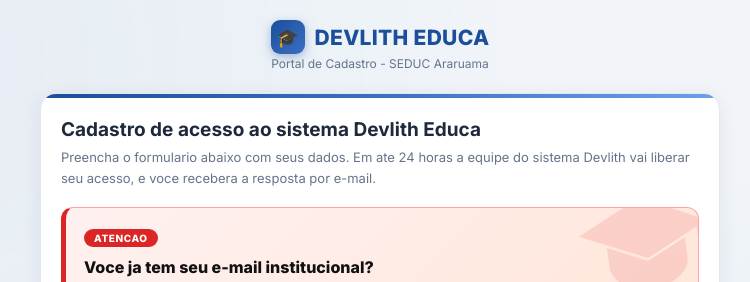
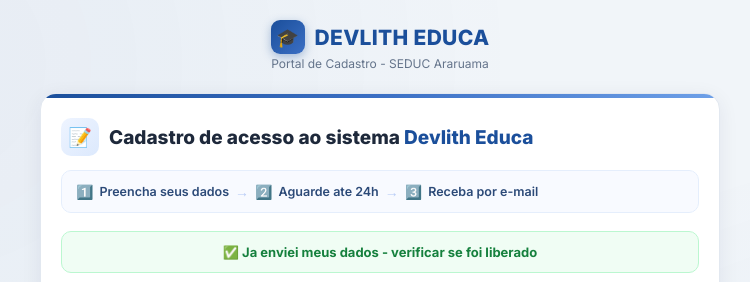
Before and after one commit to Config-design/seduc-cadastro, a plain HTML site: page cadastro.html in a window 1280 px wide. Shown: the top 282 px of the page, without its empty margins (260-1010 px from the left). Drawn offline with Linux system fonts and the light colour scheme.

Commit message:
Add files via upload

```diff
--- a/cadastro.html
+++ b/cadastro.html
@@ -48,8 +48,35 @@ body{
   position:absolute;top:0;left:0;right:0;height:4px;
   background:linear-gradient(90deg,var(--brand),#3B6FC4,#6EA0E8);
 }
-h1{font-size:19px;margin-bottom:6px;color:var(--text);}
+h1{font-size:19px;color:var(--text);font-weight:800;}
+h1 .marca{color:var(--brand);}
 .hint{font-size:13px;color:var(--muted);line-height:1.6;margin-bottom:18px;}
+.titulo-row{display:flex;align-items:center;gap:10px;margin-bottom:14px;}
+.titulo-ico{
+  flex-shrink:0;
+  width:38px;height:38px;border-radius:10px;
+  background:linear-gradient(135deg,#EEF4FF,#DCE9FD);
+  display:flex;align-items:center;justify-content:center;
+  font-size:19px;
+}
+.passos{
+  display:flex;
+  align-items:center;
+  gap:6px;
+  flex-wrap:wrap;
+  background:#F8FAFF;
+  border:1px solid #E5EEFC;
+  border-radius:10px;
+  padding:12px 14px;
+  margin-bottom:18px;
+}
+.passo{display:flex;align-items:center;gap:6px;font-size:12.5px;font-weight:600;color:#2C4A78;}
+.passo-ico{font-size:14px;}
+.passo-seta{color:#B9CDF7;font-size:14px;font-weight:700;}
+@media(max-width:400px){
+  .passos{flex-direction:column;align-items:flex-start;gap:8px;}
+  .passo-seta{display:none;}
+}
 .alerta{
   position:relative;
   overflow:hidden;
@@ -114,29 +141,22 @@ h1{font-size:19px;margin-bottom:6px;color:var(--text);}
 .iframe-wrap{border-radius:10px;overflow:hidden;border:1px solid var(--border);height:1194px;}
 iframe{width:100%;height:1354px;border:none;display:block;margin-top:-160px;}
 .linkbtn{display:block;text-align:center;background:none;border:none;color:var(--brand);font-size:14px;font-weight:600;padding:14px 0 4px;cursor:pointer;font-family:'Inter',sans-serif;text-decoration:underline;width:100%;}
-.status-cta{
-  margin-top:18px;
-  background:linear-gradient(135deg,#F0FDF4 0%,#E7F8EC 100%);
+.verif-topo{
+  display:block;
+  width:100%;
+  background:#F0FDF4;
+  color:#15803D;
   border:1.5px solid #BBF7D0;
-  border-radius:12px;
-  padding:18px;
-  text-align:center;
+  border-radius:10px;
+  padding:12px 14px;
+  font-size:13px;
+  font-weight:700;
+  font-family:'Inter',sans-serif;
+  cursor:pointer;
+  margin-bottom:18px;
+  transition:background .15s;
 }
-.status-cta .ico{font-size:28px;display:block;margin-bottom:6px;}
-.status-cta .titulo{font-size:15px;font-weight:800;color:#15803D;margin-bottom:4px;}
-.status-cta .texto{font-size:13px;color:#166534;line-height:1.5;margin-bottom:14px;}
-.status-cta button{
-  background:var(--success);
-  color:white;
-  border:none;
-  padding:13px 22px;
-  border-radius:9px;
-  font-size:14px;
-  font-weight:700;
-  cursor:pointer;
-  font-family:'Inter',sans-serif;
-  box-shadow:0 2px 8px rgba(22,163,74,.3);
-}
+.verif-topo:hover{background:#E7F8EC;}
 .field{margin-bottom:16px;}
 label{display:block;font-size:13px;font-weight:600;margin-bottom:6px;color:var(--text);}
 input{width:100%;padding:13px 14px;border:1.5px solid var(--border);border-radius:10px;font-size:15px;font-family:'Inter',sans-serif;color:var(--text);}
@@ -160,8 +180,18 @@ input:focus{outline:none;border-color:var(--brand);}
   </div>
 
   <div class="card" id="viewForm">
-    <h1>Cadastro de acesso ao sistema Devlith Educa</h1>
-    <p class="hint">Preencha o formulario abaixo com seus dados. Em ate 24 horas a equipe do sistema Devlith vai liberar seu acesso, e voce recebera a resposta por e-mail.</p>
+    <div class="titulo-row">
+      <span class="titulo-ico">&#128221;</span>
+      <h1>Cadastro de acesso ao sistema <span class="marca">Devlith Educa</span></h1>
+    </div>
+    <div class="passos">
+      <div class="passo"><span class="passo-ico">1&#65039;&#8419;</span><span>Preencha seus dados</span></div>
+      <div class="passo-seta">&#8594;</div>
+      <div class="passo"><span class="passo-ico">2&#65039;&#8419;</span><span>Aguarde ate 24h</span></div>
+      <div class="passo-seta">&#8594;</div>
+      <div class="passo"><span class="passo-ico">3&#65039;&#8419;</span><span>Receba por e-mail</span></div>
+    </div>
+    <button class="verif-topo" onclick="mostrarVerificar()">&#9989; Ja enviei meus dados - verificar se foi liberado</button>
     <div class="alerta">
       <div class="alerta-badge">ATENCAO</div>
       <p class="alerta-titulo">Voce ja tem seu e-mail institucional?</p>
@@ -171,12 +201,6 @@ input:focus{outline:none;border-color:var(--brand);}
     </div>
     <div class="iframe-wrap">
       <iframe src="https://docs.google.com/forms/d/e/1FAIpQLSc2mIZCyDXk2CuJK6wLo6MTLneOGNs1IUMudM2vS4DIpif5wg/viewform?embedded=true" title="Formulario de cadastro" scrolling="yes">Carregando...</iframe>
-    </div>
-    <div class="status-cta">
-      <span class="ico">&#9989;</span>
-      <p class="titulo">Ja enviou seus dados?</p>
-      <p class="texto">Assim que a Secretaria liberar seu acesso, voce pode conferir aqui mesmo - sem precisar esperar so pelo e-mail.</p>
-      <button onclick="mostrarVerificar()">Verificar meu status agora</button>
     </div>
   </div>
 
```
